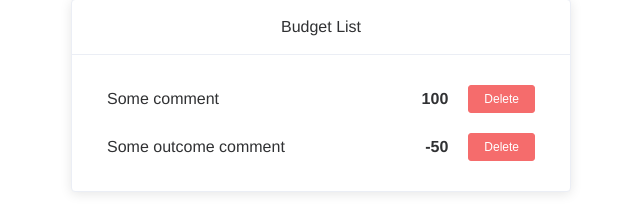
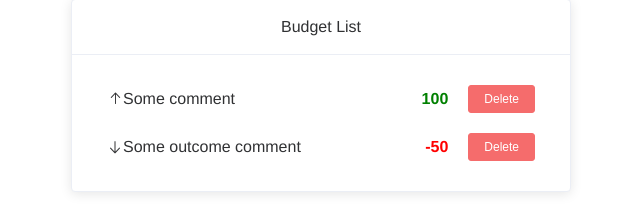
Before and after one commit to WiiJoy/budget-app, a Vue app: page / in a window 1280 px wide. Shown: the part 520-726 px from the top of the page, without its empty margins (319-959 px from the left). Built offline with nearby package versions, Linux system fonts and the light colour scheme.

Commit message:
Fix #5: add colors and arrows for budget list items

```diff
--- a/src/components/BudgetListItem.vue
+++ b/src/components/BudgetListItem.vue
@@ -1,7 +1,8 @@
 <template>
     <div class="budget-list-item">
+        <i :class="arrowClass"></i>
         <span class="budget-comment">{{ budgetItem.comment }}</span>
-        <span class="budget-value">{{ budgetItem.value }}</span>
+        <span class="budget-value" :class="budgetItem.type.toLowerCase()">{{ budgetItem.value }}</span>
         <el-button type="danger" size="mini" @click="deleteItem(budgetItem.id)">Delete</el-button>
     </div>
 </template>
@@ -15,10 +16,20 @@ export default {
             default: () => ({}),
         },
     },
+    computed: {
+        arrowClass() {
+            if (this.budgetItem.type === 'INCOME') {
+                return 'el-icon-top';
+            } else {
+                return 'el-icon-bottom';
+            }
+        },
+    },
     methods: {
         deleteItem(id) {
             this.$emit('deleteItem', id);
         },
+
     },
 }
 </script>
@@ -35,4 +46,12 @@ export default {
     margin-left: auto;
     margin-right: 20px;
 }
+
+.income {
+    color: green;
+}
+
+.outcome {
+    color: red;
+}
 </style>
```
